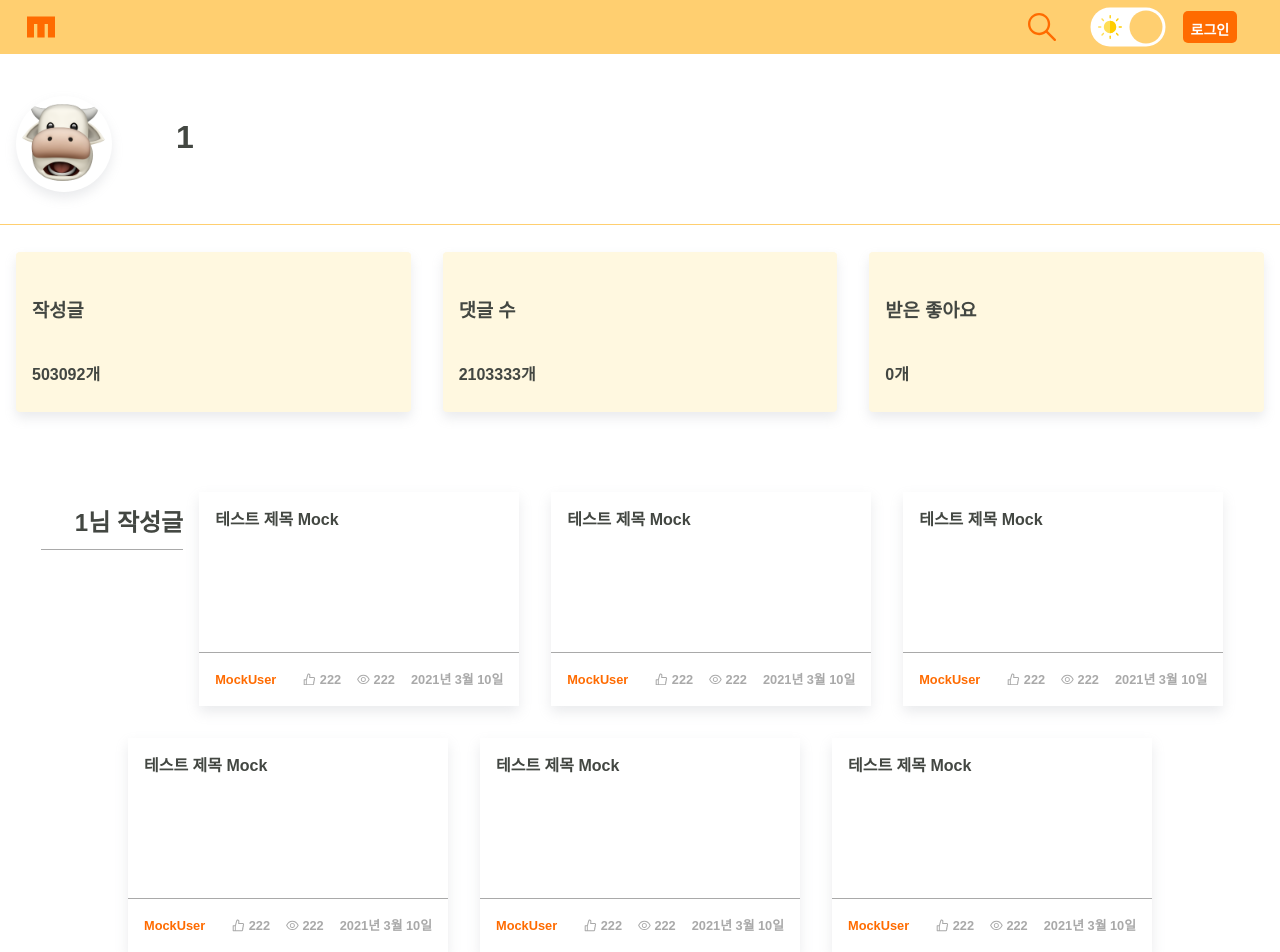
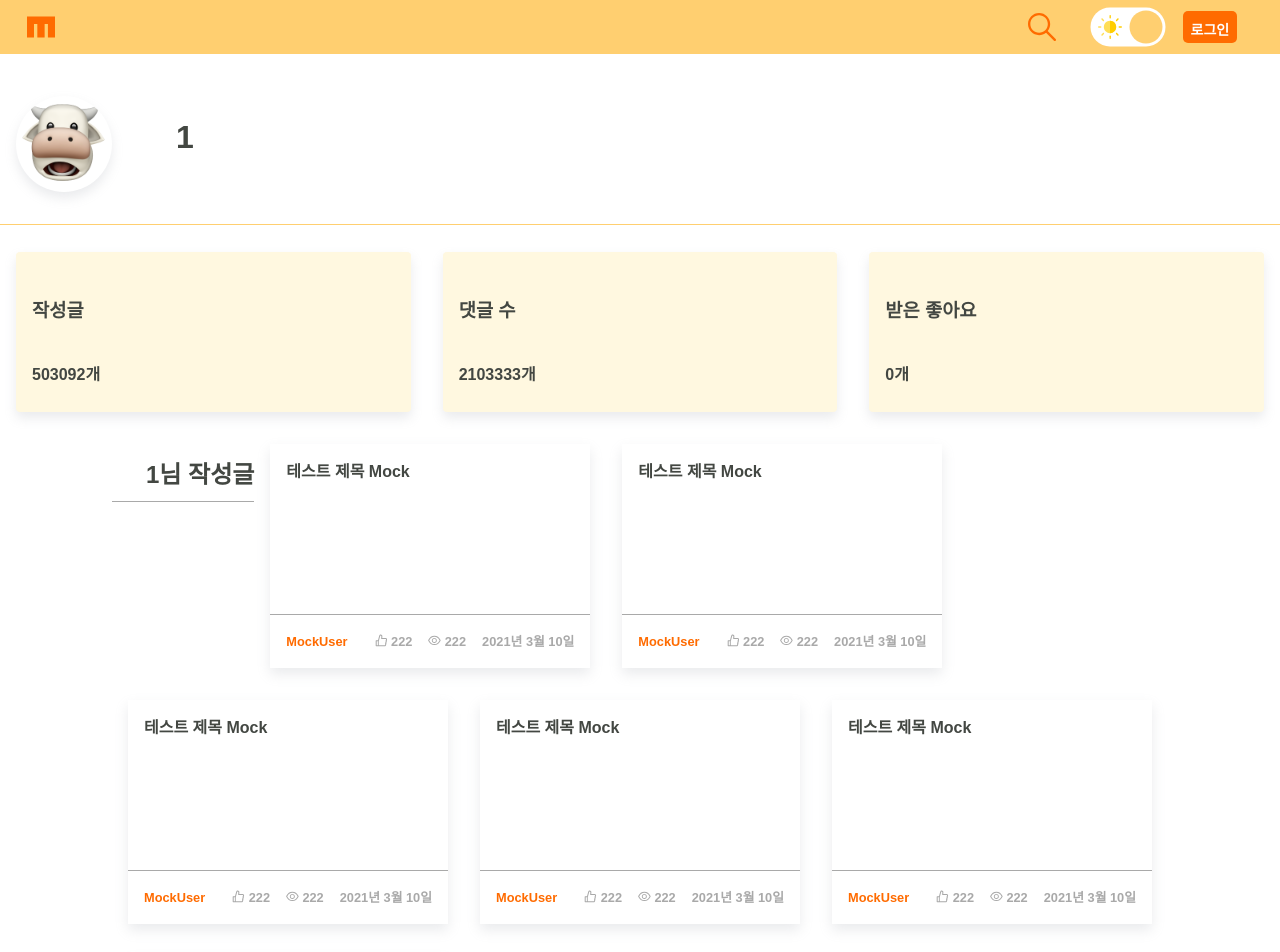
Before and after one commit to blackcowmoo/moomark-frontend, a Next.js app: page /user/1 in a window 1280 px wide. Shown: the top 952 px of the page. Built offline with nearby package versions, Linux system fonts and the light colour scheme.

Commit message:
Change PostList module scss

```diff
--- a/src/components/AppLayout/AppLayout.module.scss
+++ b/src/components/AppLayout/AppLayout.module.scss
@@ -1,12 +1,19 @@
 @import '@styles/mixin';
 
 .AppLayout {
+  margin-left: auto;
+  margin-right: auto;
   @include mobile {
-    margin-left: auto;
-    margin-right: auto;
     min-height: 360px;
     width: calc(100% - 2rem);
   }
+  // width: 100%;
+  // display: flex;
+  // flex-direction: row;
+  // flex-wrap: wrap;
+  // justify-content: center;
+  // align-items: center;
+  width: 100%;
   background: none;
   margin: 4rem auto 0;
   max-width: 1728px;
--- a/src/components/PostList/PostList.module.scss
+++ b/src/components/PostList/PostList.module.scss
@@ -2,7 +2,6 @@
 @import '@styles/utils';
 
 .PostList {
-  position: relative;
   display: flex;
   @include mobile {
     width: 100%;
@@ -13,9 +12,17 @@
   @include desktop {
     flex-wrap: wrap;
     margin-top: 3rem;
-    padding: 0 1.2rem;
-    border-bottom: none;
-    justify-content: center;
+    margin: 0 auto;
+  }
+
+  @media (min-width: 768px) {
+    width: 704px;
+  }
+  @media (min-width: 1120px) {
+    width: 1056px;
+  }
+  @media (min-width: 1472px) {
+    width: 1408px;
   }
   h2 {
     position: relative;
@@ -33,7 +40,9 @@
   @include desktop {
     width: 20rem;
     margin: 1rem;
+    height: 14rem;
     flex-direction: column;
+    justify-content: space-between;
     box-shadow: var(--box-shadow);
     top: 0;
     transition: top ease 0.3s;
@@ -128,3 +137,9 @@
     }
   }
 }
+
+.skeleton {
+  height: 1rem;
+  margin: 3px;
+  background-image: linear-gradient(var(--text-secondary) 15px, transparent 0)
+}
```
Also changed, not shown: src/components/AppLayout/HomeLayout/HomeLayout.module.scss (+5 -6 lines).
